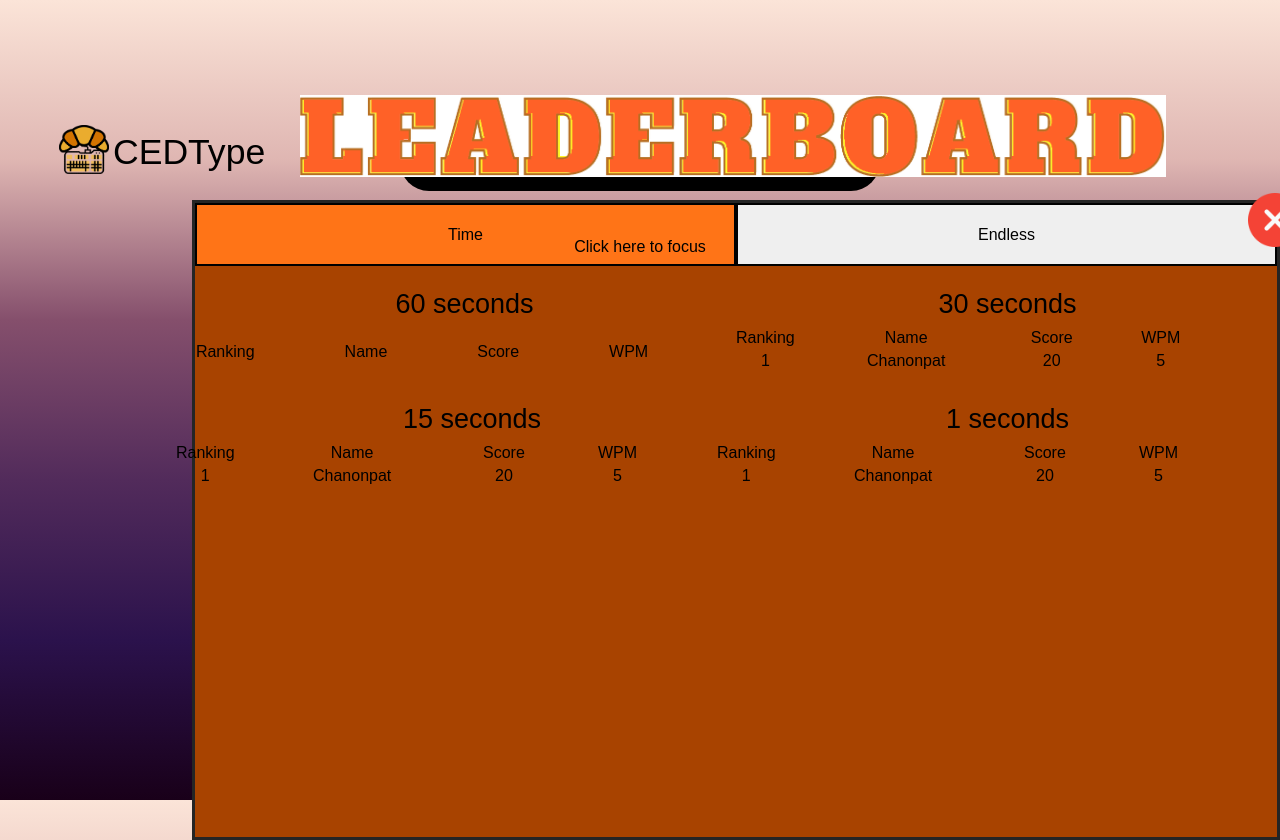
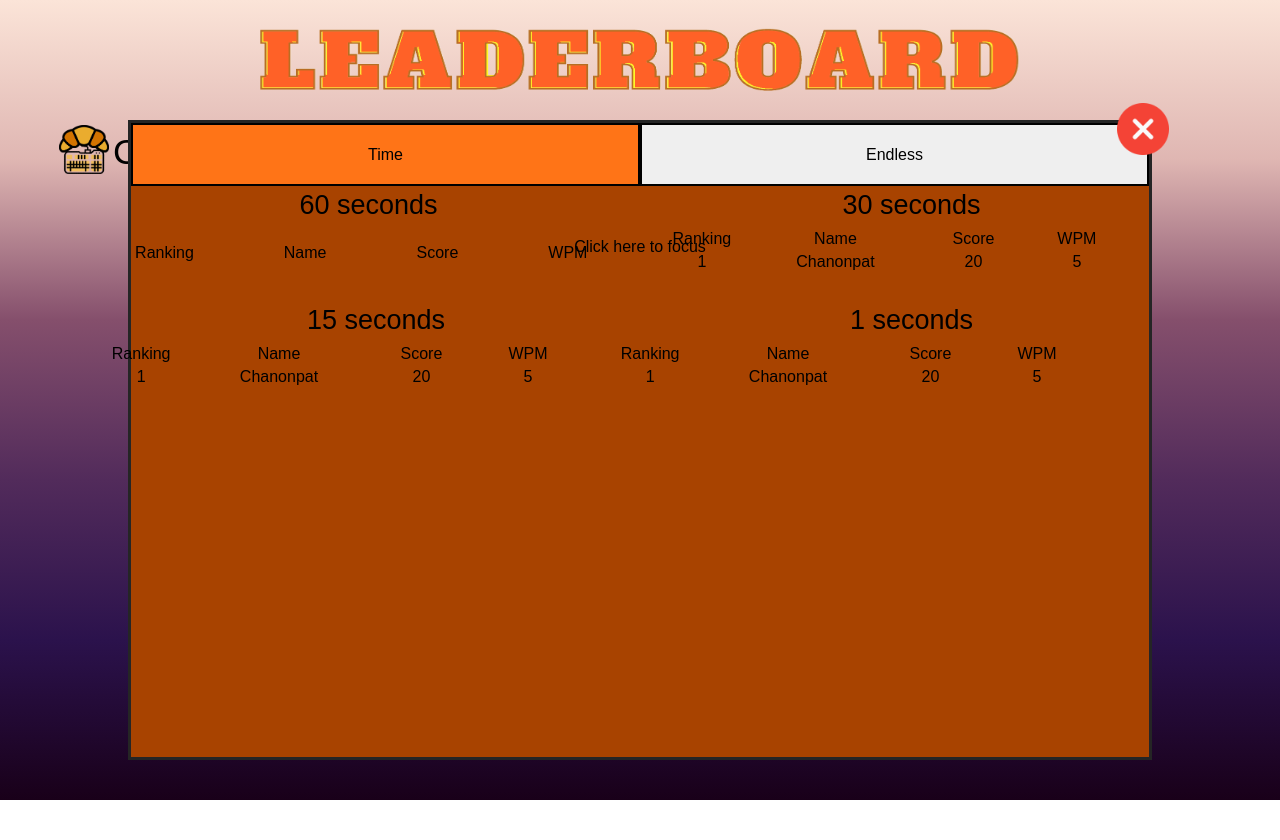
Before and after one commit to MoosaTae/CEDType, a website with bundled scripts: page frontend/public/index.html in a window 1280 px wide. Both pictures are taken after a click on the element "leaderboard". Shown: the top 840 px of the page. After the commit the page ends 800 px from the top, so only its background shows below. Built offline with nearby package versions, Linux system fonts and the light colour scheme; files whose address does not match are found by name.

Commit message:
solve leaderboard not middle

```diff
--- a/frontend/public/index.html
+++ b/frontend/public/index.html
@@ -107,6 +107,7 @@
                 <button id="namesummitbutton">Summit name</button>
             </div>
             <!--fLOAT-->
+            <div class="leaderboard-wrapper">
                 <div class="leaderboard">
                     <img src="remove.png" id="LBRimg" />
                     <img src="leader.png" id="LBimg" />
@@ -201,6 +202,7 @@
                         </table>
                     </div>
                 </div>
+            </div>
             <!---->
             <div class="container">
                 <div class="content-box">
--- a/frontend/public/style.css
+++ b/frontend/public/style.css
@@ -18,7 +18,7 @@
 }
 
 body {
-    /* overflow: hidden; */
+    overflow: hidden;
     font-family: 'Roboto', sans-serif;
     display: flex;
     padding: 0 10px;
@@ -79,31 +79,39 @@ body {
 
 .leaderboard {
     position: absolute;
-    left: 15%;
-    top: 25%;
     background-color: rgb(168, 67, 0);
     border: #252525 solid 0.4ch;
     text-align: center;
     z-index: 1;
-    width: 85%;
+    width: 80%;
     height: 80%;
-
+    margin: auto;
     visibility: hidden;
+    top: 10%;
+    left: 0;
+    bottom: 0;
+    right: 0;
 }
-
+/* .leaderboard-wrapper {
+    position: relative;
+    width: 100%;
+    height: 100%;
+    overflow: hidden;
+} */
 #LBimg {
     position: relative;
+    height: 10%;
     width: 80%;
-    left: -3%;
-    top: -17%;
-    background-color: rgb(255, 255, 255);
+    top: -15%;
+    max-width: 760px;
 }
 
 #LBRimg {
-    position: relative;
-    width: 5%;
-    left: 90%;
-    top: -6%;
+    position: absolute;
+    width: 52px;
+    /* move to top right */
+    top: -20px;
+    right: -20px;
     z-index: 2;
 }
 
```
Lines whose indentation alone changed are shown as unchanged.
